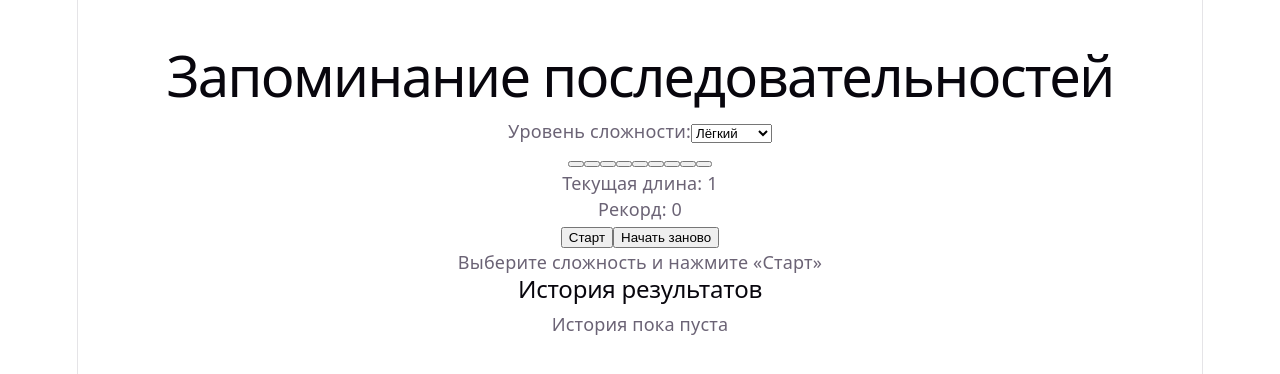
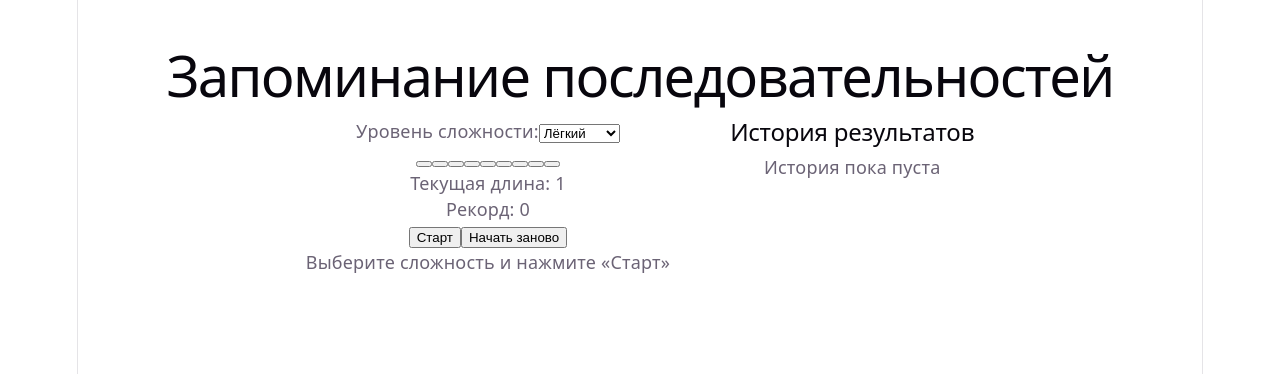
Before and after one commit to elnoornematov3007-art/coursework-memorizing-sequences, a React (Vite) app: page / in a window 1280 px wide. Shown: the top 374 px of the page. Built offline with nearby package versions, Linux system fonts and the light colour scheme.

Commit message:
interface_6: location_game_and_history_results

```diff
--- a/src/App.css
+++ b/src/App.css
@@ -9,3 +9,10 @@
 .app h1 {
   margin-bottom: 30px;
 }
+
+.game-layout {
+  display: flex;
+  justify-content: center;
+  align-items: flex-start;
+  gap: 60px;
+}
```
